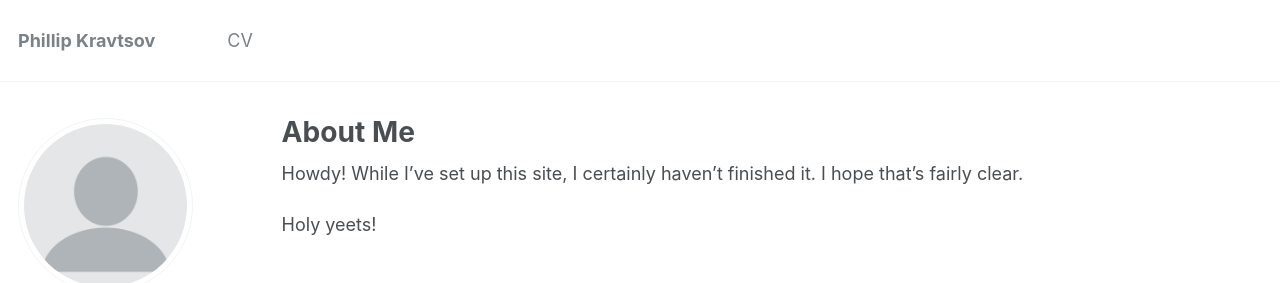
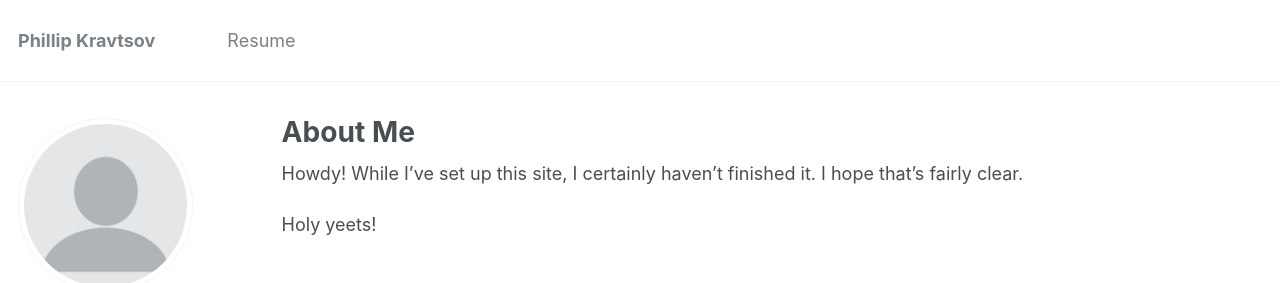
Before and after one commit to phillip-kravtsov/phillip-kravtsov.github.io, a Jekyll site: the page built from _pages/about.md, in a window 1280 px wide. Shown: the top 283 px of the page. Built offline with Jekyll 4.4.1, drawn with Linux system fonts in a browser that asks for light colours.

Commit message:
Changed navigation for resume

```diff
--- a/_data/navigation.yml
+++ b/_data/navigation.yml
@@ -1,4 +1,4 @@
 # main links links
 main:
-  - title: "CV"
-    url: /cv/
+  - title: "Resume"
+    url: /resume
```
